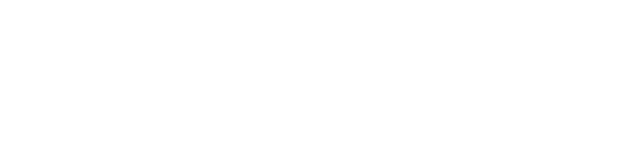
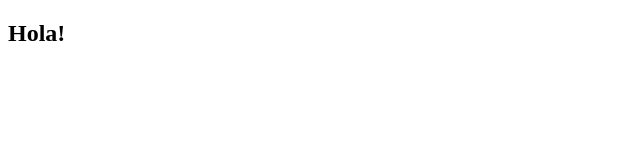
Before and after one commit to MonyLS/testBedu, a plain HTML site: page index.html in a window 1280 px wide. Shown: the full height of the page, 0-640 px from the left. Drawn offline with Linux system fonts and the light colour scheme.

Commit message:
Se agrega texto

```diff
--- a/index.html
+++ b/index.html
@@ -4,7 +4,9 @@
     <meta charset="UTF-8">
     <meta http-equiv="X-UA-Compatible" content="IE=edge">
     <meta name="viewport" content="width=device-width, initial-scale=1.0">
-    <title>Hola mundo</title>
+    <title>Test bedu</title>
+
+    <h2>Hola!</h2>
 </head>
 <body>
 
```
